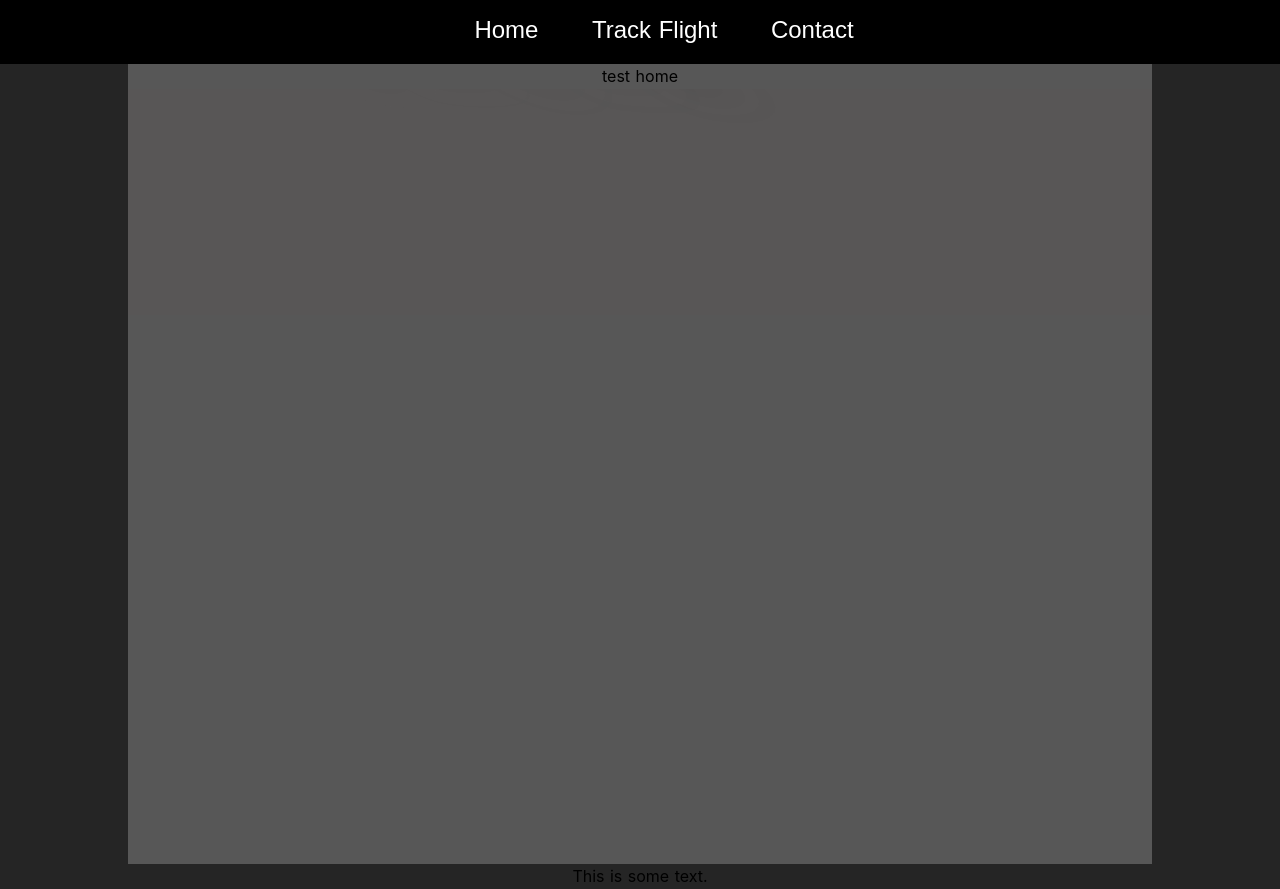
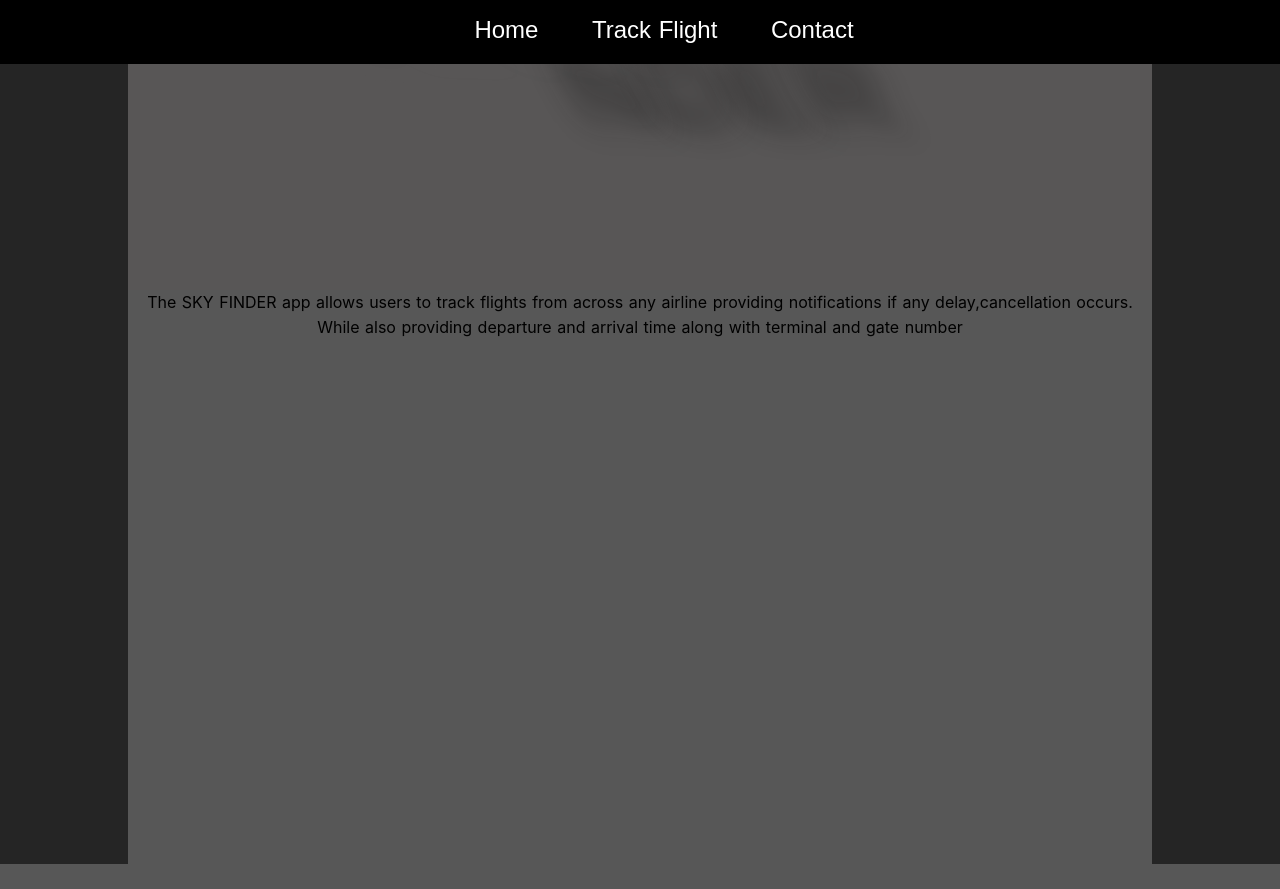
Before and after one commit to SkyFinderCorp/SkyFinderWebApp, a Django app: page / in a window 1280 px wide. After the commit the page ends 864 px from the top, so only its background shows below. Run offline with Django 4.2, Linux system fonts and the light colour scheme.

Commit message:
animations and text

```diff
--- a/templates/index.html
+++ b/templates/index.html
@@ -7,28 +7,33 @@
     <link rel="stylesheet" type="text/css" href="{% static 'css/styles.css' %}">
     <link rel="stylesheet" type="text/css" href="{% static 'css/animations.css' %}">
     <link rel="icon"href="{% static 'favicon.ico' %}">
+
 </head>
 <body>
     {% include "navbar.html" %}
         <div class="layout-container">
             <main class="content-container">
                 {% block content %}
-                    <p>test home</p>
-
                     <div class="wrapper eight">
                         <h3 class="smoke">
                             <span>S</span>
-                            <span>M</span>
-                            <span>O</span>
                             <span>K</span>
-                            <span>E</span>
+                            <span>Y</span>
+                            <span>F</span>
+                            <span>I</span>
+                             <span>N</span>
+                             <span>D</span>
+                             <span>E</span>
+                             <span>R</span>
                         </h3>
                     </div>
                 {% endblock %}
+                <p>The SKY FINDER app allows users to track flights from across any airline providing notifications if any delay,cancellation occurs.</p>
+                <p>While also providing departure and arrival time along with terminal and gate number </p>
             </main>
         </div>
         <div class="text-container">
-  <p>This is some text.</p>
+
 </div>
 </body>
 </html>
```
